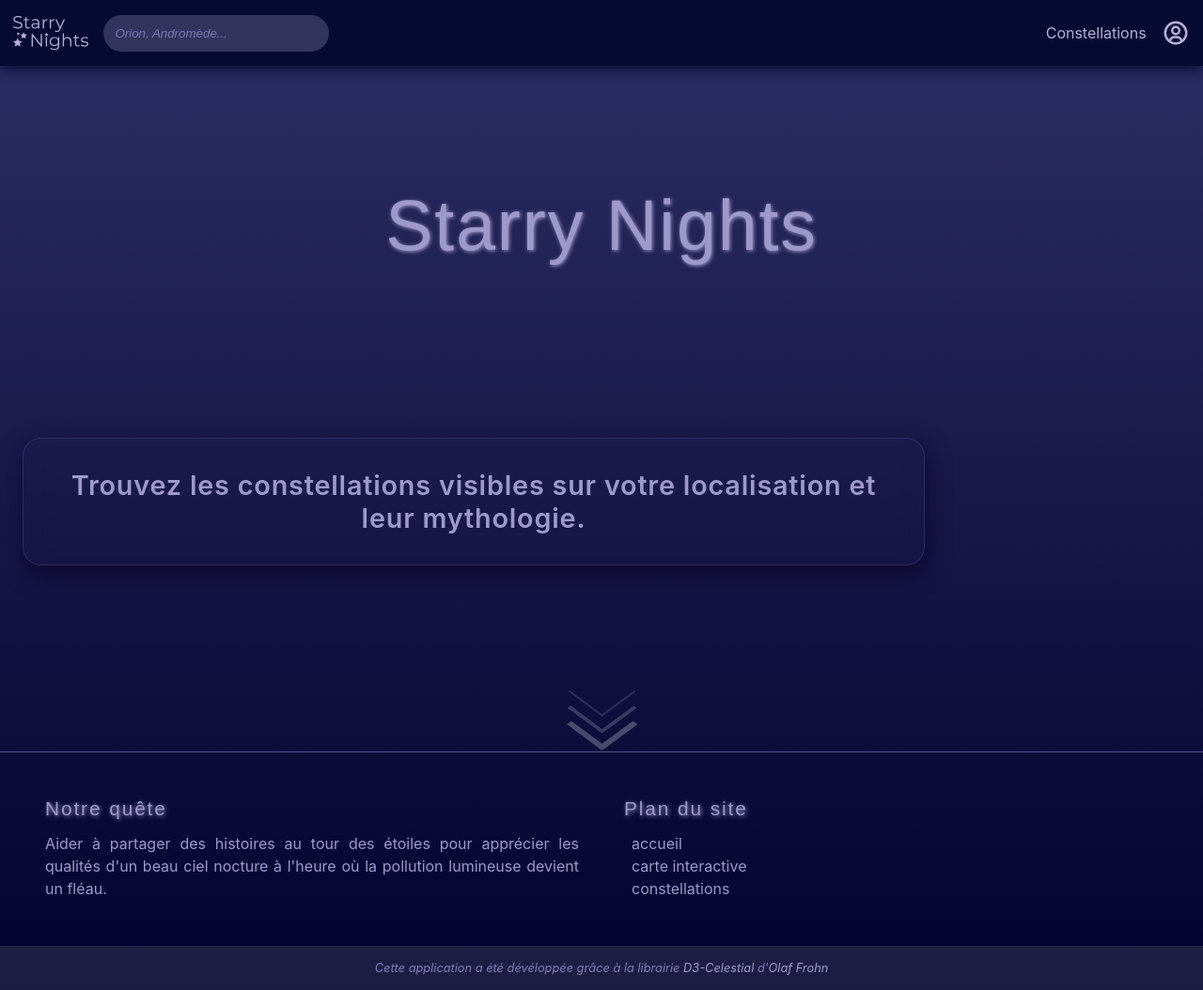
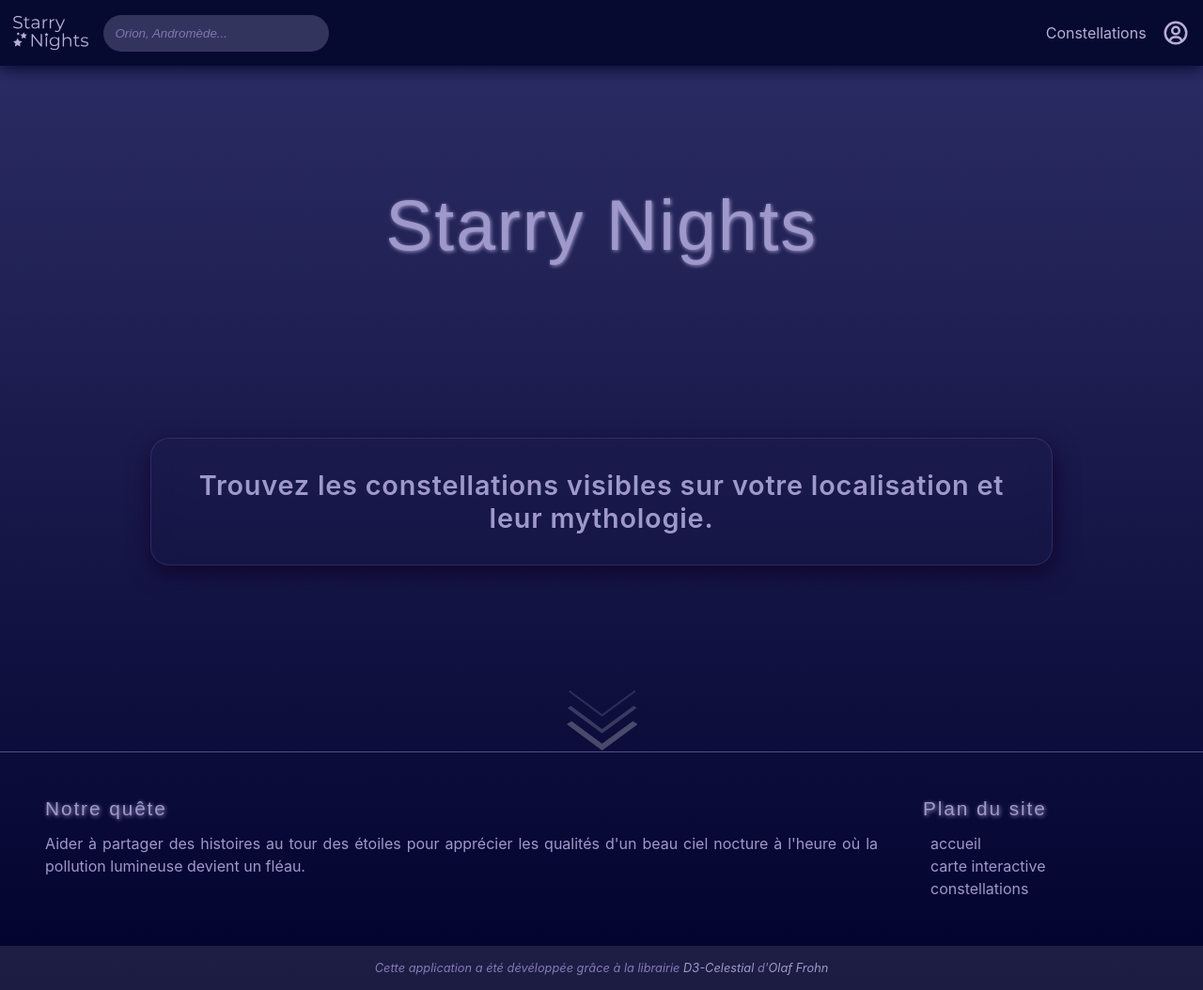
Before and after one commit to YTcorp/starry-nights-v2, a React (Create React App) app: page / in a window 1280 px wide. Shown: the whole page at 94% size. Built offline with nearby package versions, Linux system fonts and the light colour scheme.

Commit message:
larger breakpoint for responsive search bar, homepage paragraph centered and footer grid

```diff
--- a/public/style.css
+++ b/public/style.css
@@ -191,7 +191,7 @@ body {
 }
 .Footer-Sections {
     display: grid;
-    grid-template-columns: repeat(auto-fit, minmax(250px, 1fr));
+    grid-template-columns: repeat(auto-fit, minmax(250px, max-content));
     justify-content: center;
     gap: 3rem;
     padding: 3rem 3rem 6rem;
@@ -372,7 +372,7 @@ body {
     align-self: center;
   }
 .Hero-Text {
-    margin: 10% 0;
+    margin: 10% auto;
     color: #9f98ca;
     letter-spacing: 0.05rem;
     width: 100%;
--- a/src/Components/organisms/Footer/Footer.css
+++ b/src/Components/organisms/Footer/Footer.css
@@ -6,7 +6,7 @@
 
   &-Sections {
     display: grid;
-    grid-template-columns: repeat(auto-fit, minmax(250px, 1fr));
+    grid-template-columns: repeat(auto-fit, minmax(250px, max-content));
     justify-content: center;
     gap: 3rem;
     padding: 3rem 3rem 6rem;
--- a/src/Components/organisms/Header/Header.js
+++ b/src/Components/organisms/Header/Header.js
@@ -25,7 +25,7 @@ export default function Header() {
     } else if (window.innerWidth <= 950 && window.innerWidth > 500) {
       setMediumLarge(true);
       setMiniLarge(false);
-    } else if (window.innerWidth <= 500) {
+    } else if (window.innerWidth <= 550) {
       setMediumLarge(false);
       setMiniLarge(true);
     }
@@ -36,11 +36,11 @@ export default function Header() {
         setMiniLarge(false);
       } else if (
         headerContainer.offsetWidth <= 950 &&
-        headerContainer.offsetWidth > 500
+        headerContainer.offsetWidth > 550
       ) {
         setMediumLarge(true);
         setMiniLarge(false);
-      } else if (headerContainer.offsetWidth <= 500) {
+      } else if (headerContainer.offsetWidth <= 550) {
         setMediumLarge(false);
         setMiniLarge(true);
       }
--- a/src/Components/organisms/HomeHero/HomeHero.css
+++ b/src/Components/organisms/HomeHero/HomeHero.css
@@ -9,7 +9,7 @@
   }
 
   &-Text {
-    margin: 10% 0;
+    margin: 10% auto;
     color: $lilac-2;
     letter-spacing: 0.05rem;
     width: 100%;
```
